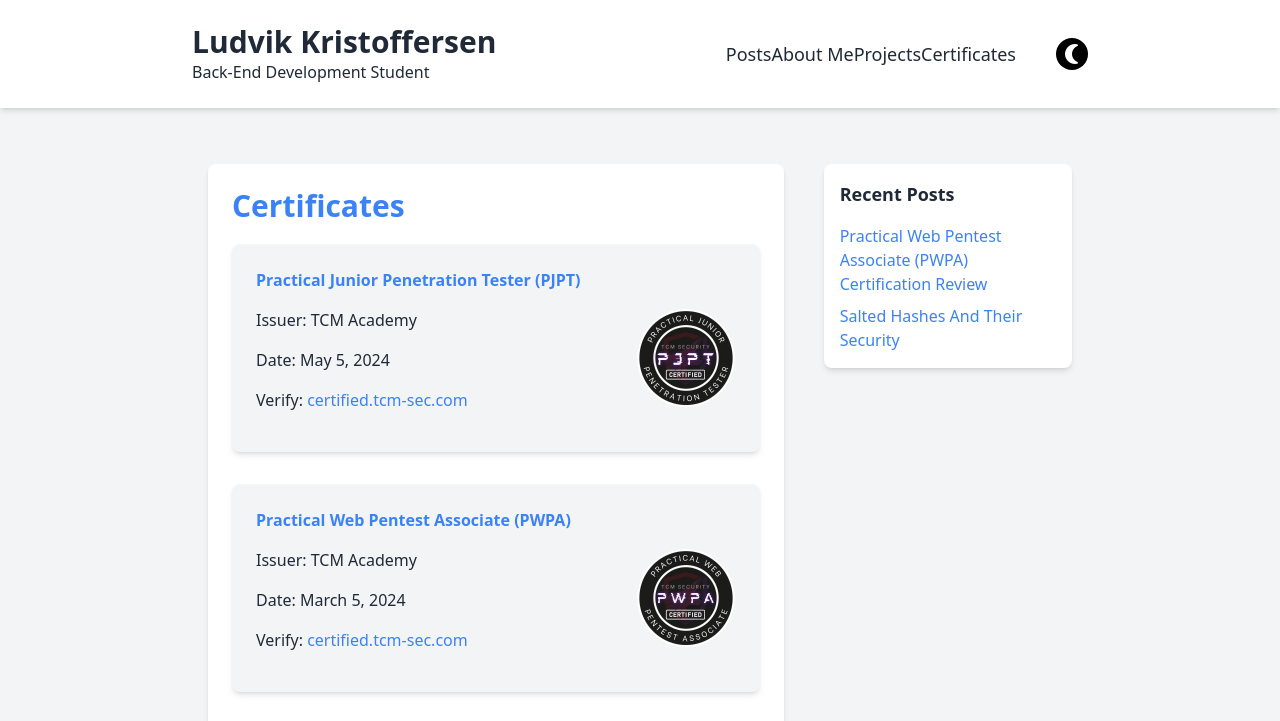
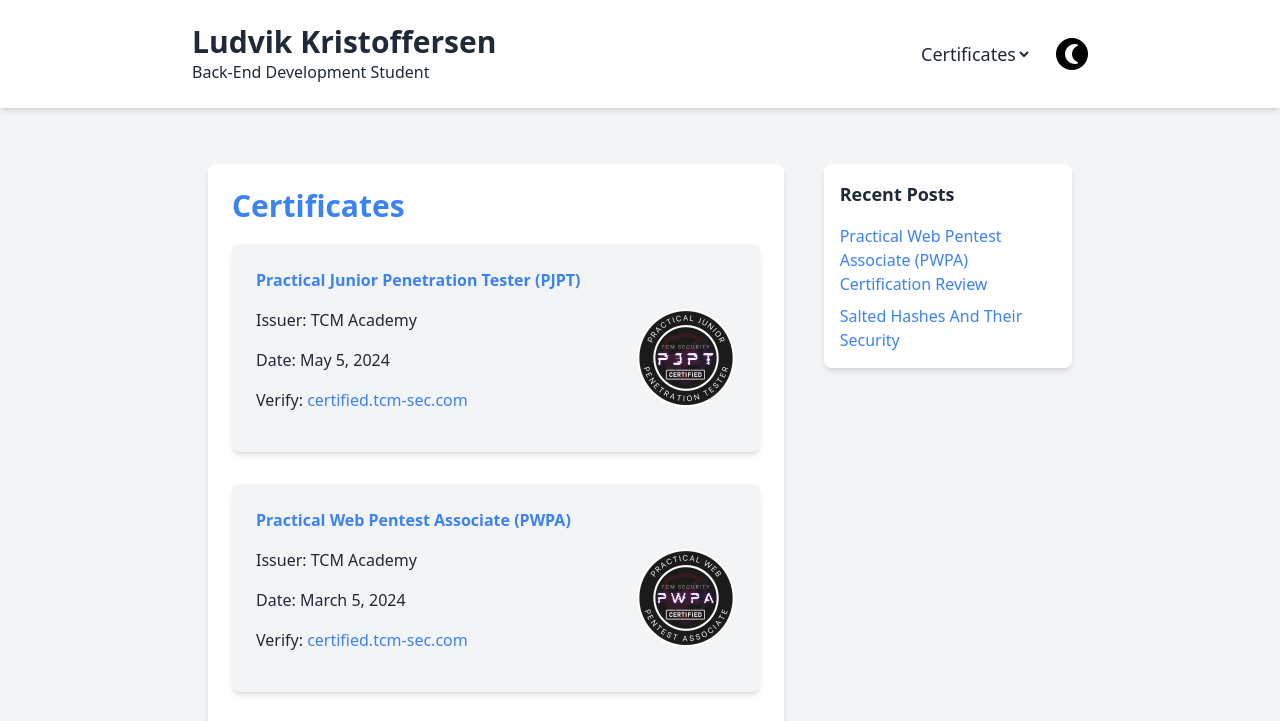
Before and after one commit to luddekn/luddekn.github.io, a website: page certificates.html in a window 1280 px wide. Shown: the top 721 px of the page. Drawn offline with Linux system fonts and the light colour scheme.

Commit message:
Update certificates.html

```diff
--- a/certificates.html
+++ b/certificates.html
@@ -16,22 +16,21 @@
 					<h2 class="text-3xl font-bold">Ludvik Kristoffersen</h2>
 					<p>Back-End Development Student</p>
 				</div>
-				<div id="header-right-side" class="flex items-center space-x-6">
-					<div id="burger-menu" class="burger-menu text-3xl cursor-pointer md:hidden">☰</div>
-					<ul id="header-links" class="hidden absolute top-full right-0 bg-white shadow-lg p-4 rounded-md md:flex md:relative md:space-x-6 md:bg-transparent md:shadow-none md:p-0 md:rounded-none text-lg">
-						<li>
-							<a href="./index.html" class="block px-4 py-2 hover:text-blue-500 dark:hover:text-red-500 hover:bg-gray-100 dark:hover:bg-gray-800 hover:transition-colors hover:duration-200 hover:ease-linear">Posts</a>
-						</li>
-						<li>
-							<a href="./about-me.html" class="block px-4 py-2 hover:text-blue-500 dark:hover:text-red-500 hover:bg-gray-100 dark:hover:bg-gray-800 hover:transition-colors hover:duration-200 hover:ease-linear">About Me</a>
-						</li>
-						<li>
-							<a href="./projects.html" class="block px-4 py-2 hover:text-blue-500 dark:hover:text-red-500 hover:bg-gray-100 dark:hover:bg-gray-800 hover:transition-colors hover:duration-200 hover:ease-linear">Projects</a>
-						</li>
-						<li>
-							<a href="./certificates.html" class="block px-4 py-2 hover:text-blue-500 dark:hover:text-red-500 hover:bg-gray-100 dark:hover:bg-gray-800 hover:transition-colors hover:duration-200 hover:ease-linear">Certificates</a>
-						</li>
-					</ul>
+				<div class="flex items-center space-x-6">
+					<!-- Navigation Menu -->
+					<div class="relative w-48">
+						<select
+							id="navigation-menu"
+							class="transition-background duration-200 ease-linear block w-full bg-white border border-transparent rounded-md text-lg text-gray-700 focus:ring-blue-500 focus:border-blue-500 appearance-none dark:bg-gray-800 dark:focus:border-red-500"
+							onchange="location = this.value;"
+						>
+							<option value="./index.html" class="text-black">Posts</option>
+							<option value="./about-me.html" class="text-black">About Me</option>
+							<option value="./projects.html" class="text-black">Projects</option>
+							<option value="" disabled selected class="text-black">Certificates</option>
+						</select>
+					</div>
+
 					<button id="change-theme" class="flex items-center justify-center text-white p-2 bg-black w-8 h-8 rounded-full dark:bg-gray-200 dark:text-black">
 						<span id="theme-icon" class="material-icons">nightlight_round</span>
 					</button>
```
